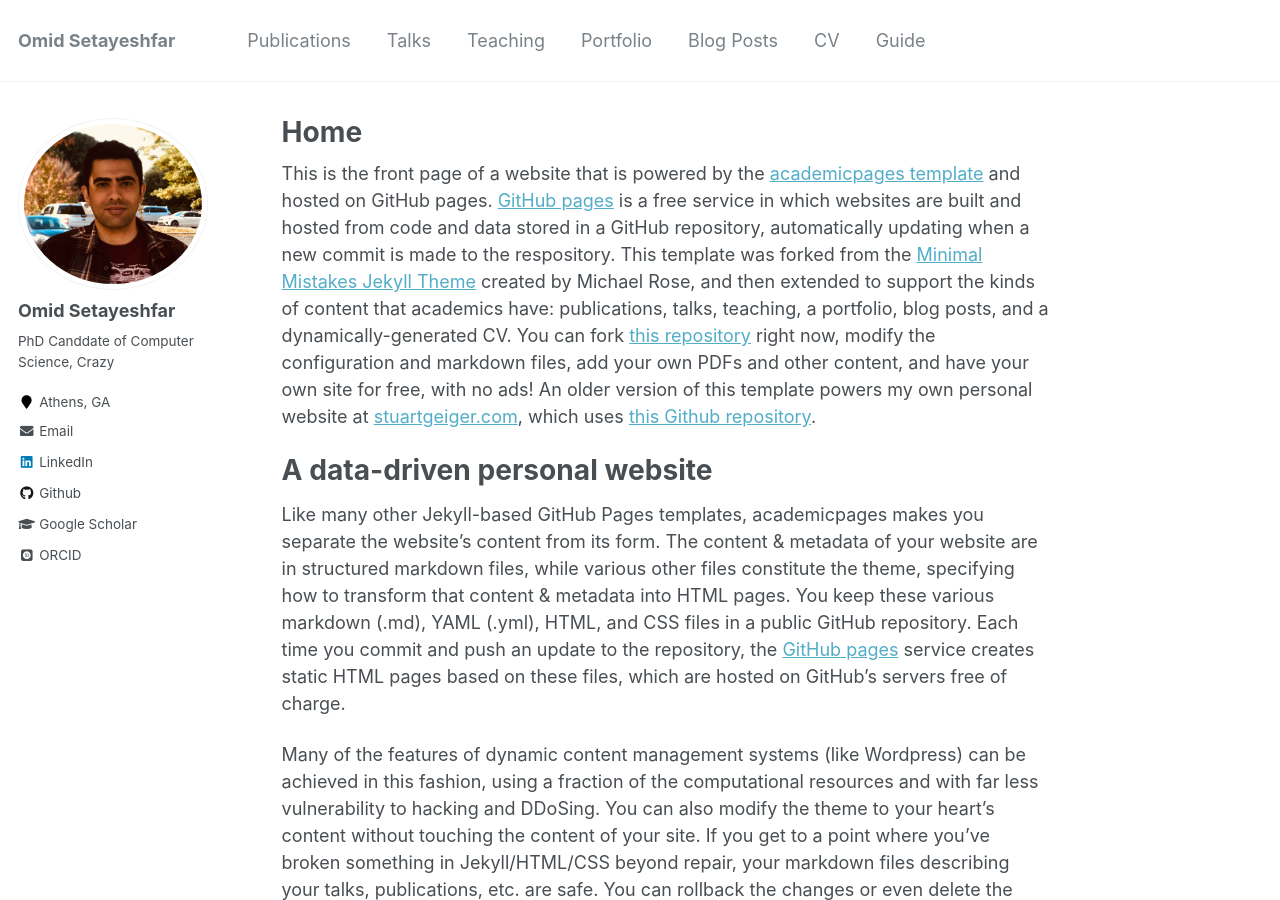
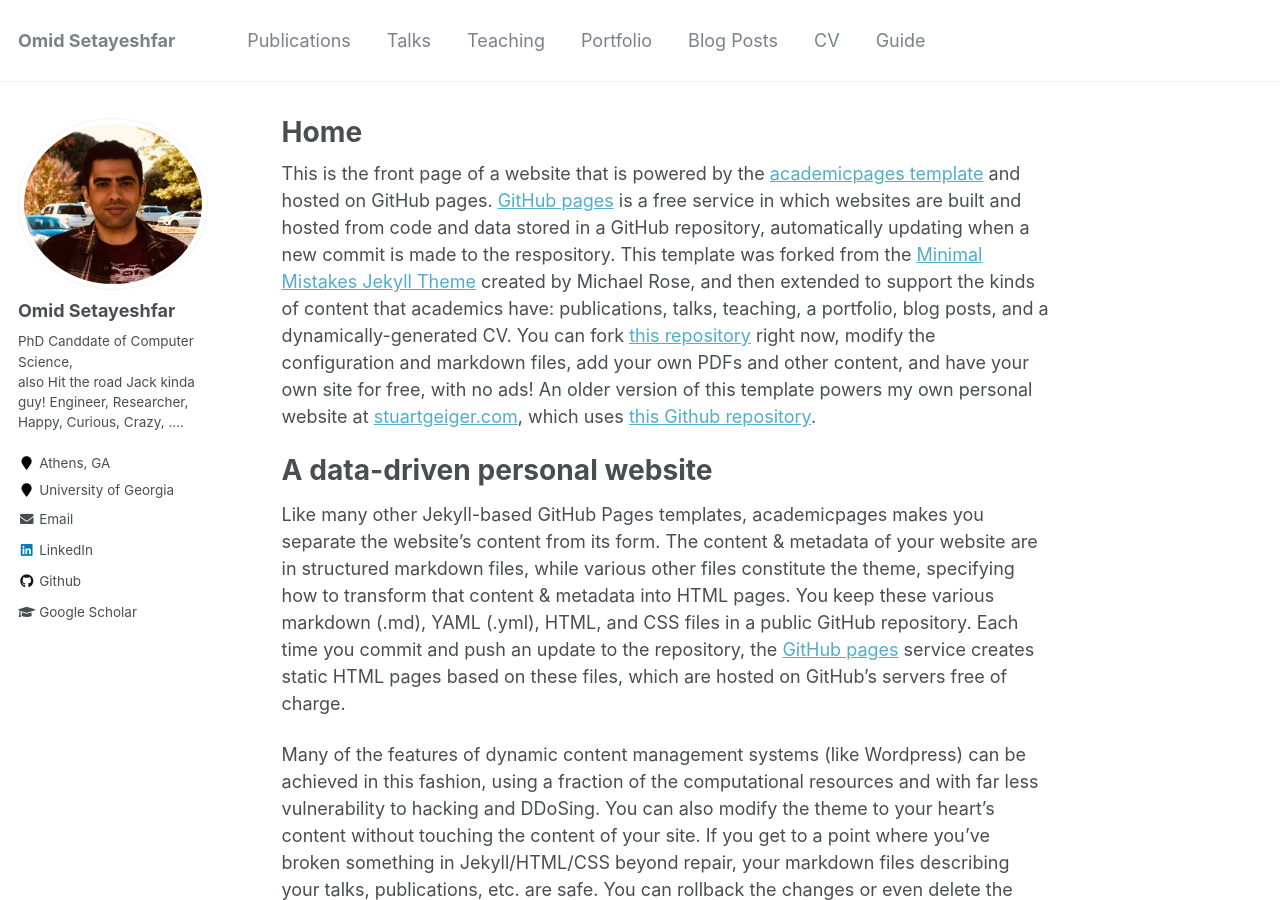
Before and after one commit to omid-s/omid-s.github.io, a Jekyll site: the page built from _pages/about.md, in a window 1280 px wide and 900 px high. Built offline with Jekyll 4.4.1, drawn with Linux system fonts in a browser that asks for light colours; some web fonts are replaced.

Commit message:
removes junk from config file

```diff
--- a/_config.yml
+++ b/_config.yml
@@ -82,9 +82,9 @@ analytics:
 author:
   name             : "Omid Setayeshfar"
   avatar           : "assets/img/me.png"
-  bio              : "PhD Canddate of Computer Science, Crazy"
+  bio              : "PhD Canddate of Computer Science,<br/> also Hit the road Jack kinda guy! Engineer, Researcher, Happy, Curious, Crazy, ...."
   location         : "Athens, GA"
-  employer         :
+  employer         : University of Georgia
   pubmed           :
   googlescholar    : "https://scholar.google.com/citations?user=gDwPmR0AAAAJ&hl=en"
   email            :  "omid.s@uga.edu"
@@ -103,7 +103,7 @@ author:
   impactstory      : #"https://profiles.impactstory.org/u/xxxx-xxxx-xxxx-xxxx"
   lastfm           :
   linkedin         : "https://www.linkedin.com/in/omidsetayeshfar/"
-  orcid            : "http://orcid.org/yourorcidurl"
+  orcid            :
   pinterest        :
   soundcloud       :
   stackoverflow    : # http://stackoverflow.com/users/123456/username
```
